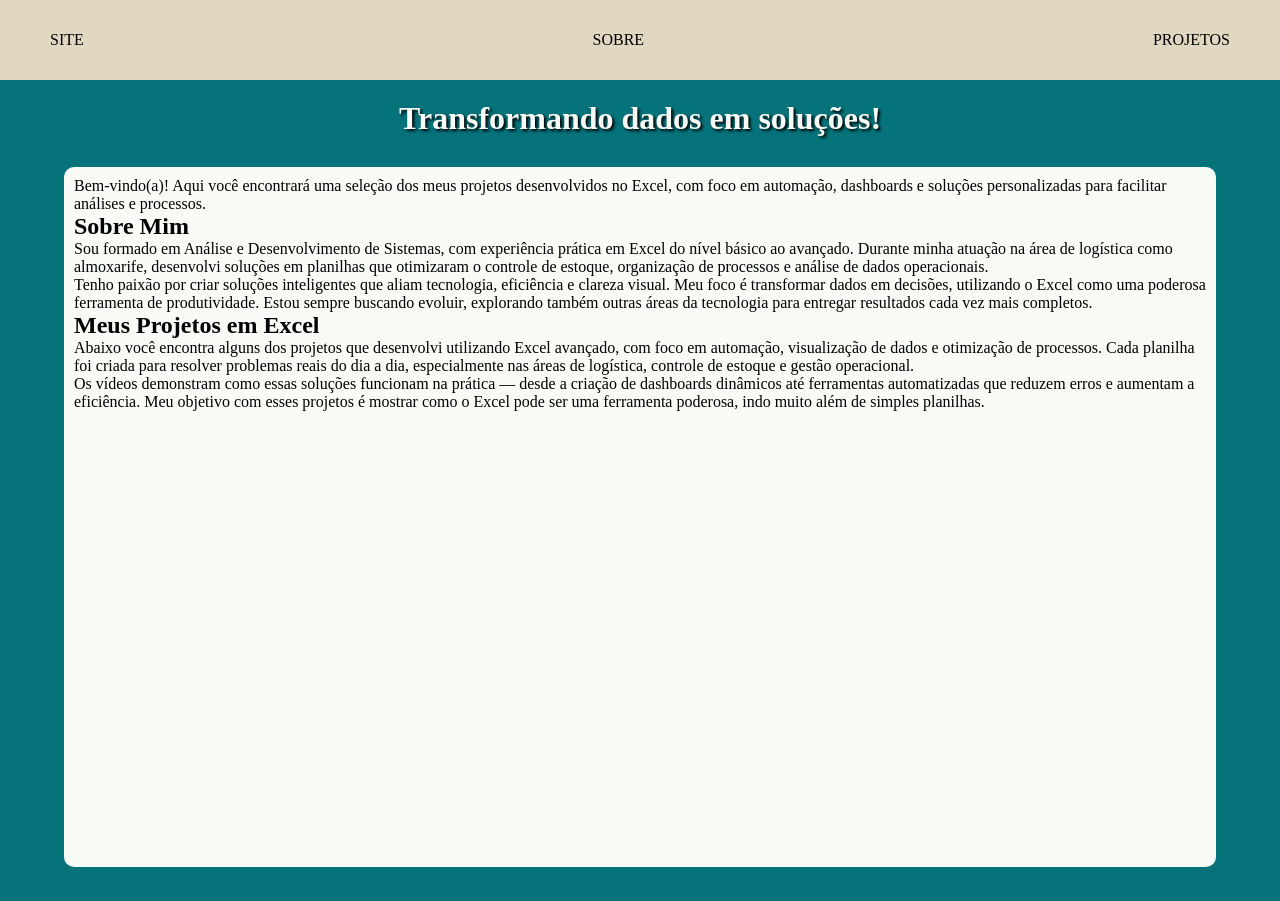
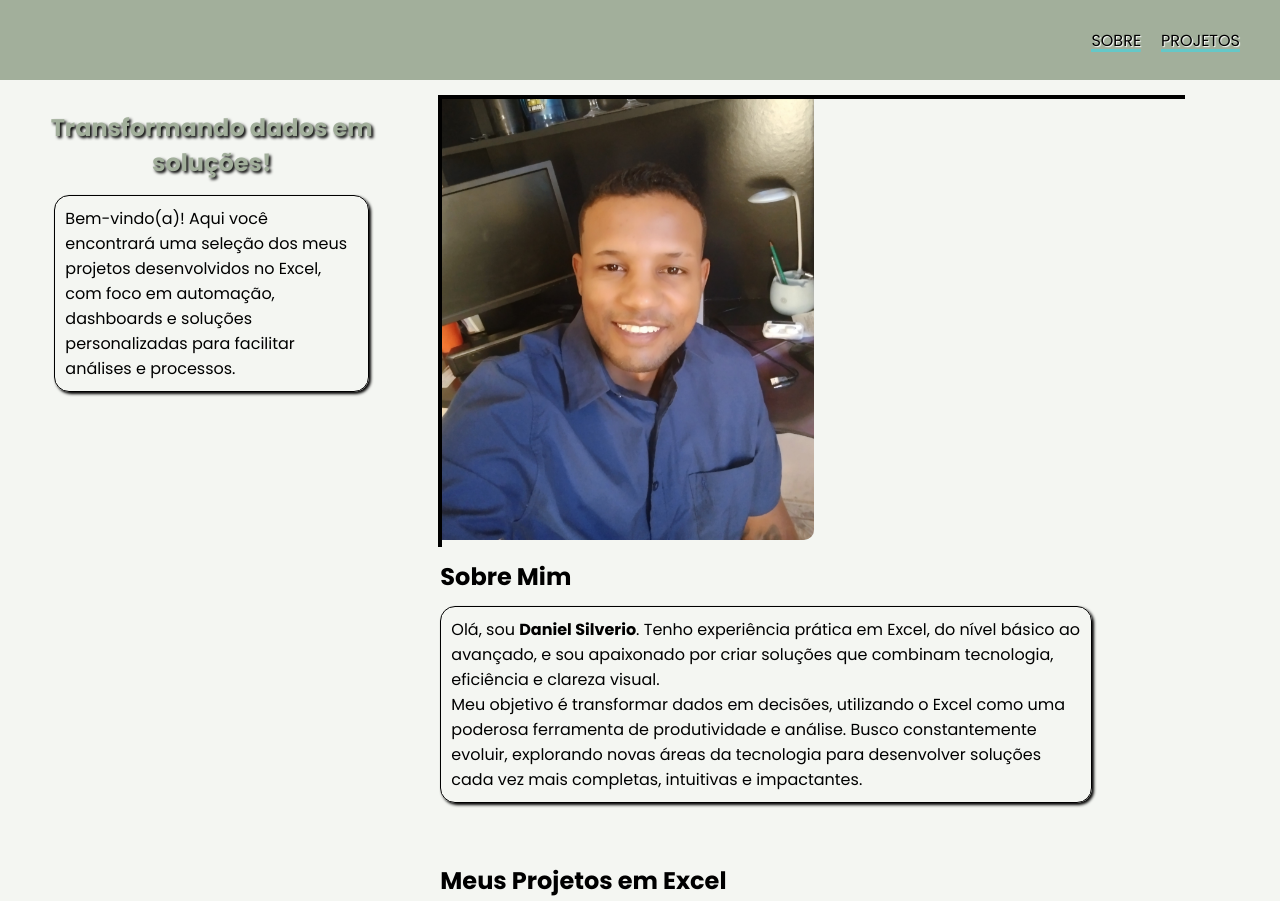
Before and after one commit to Danielsilverio81/my-space-for-Excel-projects-portifolio, a plain HTML site: page index.html in a window 1280 px wide. Shown: the top 901 px of the page. Drawn offline with Linux system fonts and the light colour scheme.

Commit message:
Criação dos cards de informação, estilização de textos e adição do css grid

```diff
--- a/index.html
+++ b/index.html
@@ -1,24 +1,27 @@
 <!DOCTYPE html>
 <html lang="pt-br">
+
 <head>
   <meta charset="UTF-8" />
   <meta name="viewport" content="width=device-width, initial-scale=1.0" />
   <link rel="stylesheet" href="src/css/style.css">
+  <link href="https://fonts.googleapis.com/css2?family=Poppins:wght@400;600;700&display=swap" rel="stylesheet">
   <title>Portfolio de Excel</title>
 </head>
+
 <body>
+  <div class="container">
     <header>
       <nav>
         <ul>
-          <li><a href="/">SITE</a></li>
           <li><a href="#about">SOBRE</a></li>
           <li><a href="#projects">PROJETOS</a></li>
         </ul>
       </nav>
     </header>
-    <main>
+    <aside>
+      <div class="sidebar">
         <h1>Transformando dados em soluções!</h1>
-      <div class="box-container">
         <div class="call-action">
           <p>
             Bem-vindo(a)! Aqui você encontrará uma seleção dos meus projetos
@@ -26,27 +29,38 @@
             personalizadas para facilitar análises e processos.
           </p>
         </div>
+    </aside>
+    <main>
       <section>
+        <div class="img-content"><img src="./public/IMG_20240419_165832372~2.jpg" alt="my-photo"></div>
         <h2 id="about">Sobre Mim</h2>
-          <p>
-            Sou formado em Análise e Desenvolvimento de Sistemas, com experiência prática em Excel do nível básico ao avançado. Durante minha atuação na área de logística como almoxarife, desenvolvi soluções em planilhas que otimizaram o controle de estoque, organização de processos e análise de dados operacionais.
-          </p>
-          <p>
-            Tenho paixão por criar soluções inteligentes que aliam tecnologia, eficiência e clareza visual. Meu foco é transformar dados em decisões, utilizando o Excel como uma poderosa ferramenta de produtividade. Estou sempre buscando evoluir, explorando também outras áreas da tecnologia para entregar resultados cada vez mais completos.
-          </p>
+        <div class="about-info">
+          <p>Olá, sou <strong>Daniel Silverio</strong>. Tenho experiência prática em Excel, do nível básico ao avançado, e sou apaixonado por criar soluções que combinam tecnologia, eficiência e clareza visual.</p>
+
+          <p>Meu objetivo é transformar dados em decisões, utilizando o Excel como uma poderosa ferramenta de produtividade e análise. Busco constantemente evoluir, explorando novas áreas da tecnologia para desenvolver soluções cada vez mais completas, intuitivas e impactantes.</p>
+
+        </div>
       </section>
       <section>
         <h2 id="projects">Meus Projetos em Excel</h2>
+        <div class="projects-info" >
           <p>
-            Abaixo você encontra alguns dos projetos que desenvolvi utilizando Excel avançado, com foco em automação, visualização de dados e otimização de processos. Cada planilha foi criada para resolver problemas reais do dia a dia, especialmente nas áreas de logística, controle de estoque e gestão operacional.
+            Abaixo você encontra alguns dos projetos que desenvolvi utilizando Excel avançado, com foco em automação,
+            visualização de dados e otimização de processos. Cada planilha foi criada para resolver problemas reais do
+            dia a dia, especialmente nas áreas de logística, controle de estoque e gestão operacional.
           </p>
           <p>
-            Os vídeos demonstram como essas soluções funcionam na prática — desde a criação de dashboards dinâmicos até ferramentas automatizadas que reduzem erros e aumentam a eficiência. Meu objetivo com esses projetos é mostrar como o Excel pode ser uma ferramenta poderosa, indo muito além de simples planilhas.
+            Os vídeos demonstram como essas soluções funcionam na prática — desde a criação de dashboards dinâmicos até
+            ferramentas automatizadas que reduzem erros e aumentam a eficiência. Meu objetivo com esses projetos é
+            mostrar como o Excel pode ser uma ferramenta poderosa, indo muito além de simples planilhas.
           </p>
+        </div>
       </section>
 
   </div>
 
   </main>
+  </div>
 </body>
+
 </html>
--- a/src/scss/base/_reset.scss
+++ b/src/scss/base/_reset.scss
@@ -1,5 +1,24 @@
+@use "../base/typography" as *;
+@use "../utils/variable" as *;
+
 * {
     margin: 0;
     padding: 0;
     box-sizing: border-box;
 }
+
+body {
+    width: 100%;
+    min-height: 100vh;
+    background-color: $primary-color;
+    font-family: $typography-default;
+}
+
+.container {
+    display: grid;
+    gap: 5px;
+    grid-template-columns: repeat(3, 1fr);
+    grid-template-areas:
+    "header header header"
+    "sidebar main main";
+}
--- /dev/null
+++ b/src/scss/base/_typography.scss
@@ -0,0 +1 @@
+$typography-default: 'Poppins', sans-serif;
--- a/src/scss/layout/_header.scss
+++ b/src/scss/layout/_header.scss
@@ -1,32 +1,47 @@
 @use "../utils/variable" as *;
 @use "../utils/mixins" as *;
 
-
-body {
-    background-color: $primary-color;
-}
-
 header {
+  grid-area: header;
   background-color: $header-background;
   width: 100%;
   height: 80px;
   @include center;
-    padding: 10px 50px;
+  padding: 10px 40px;
 }
 
 nav {
   width: 100%;
   ul {
-        @include center;
-        justify-content: space-between;
-        gap: 10px;
+    display: flex;
+    justify-content: end;
+    gap: 20px;
     li {
       list-style: none;
       a {
         color: black;
+        text-shadow: 1px 1px 1px white;
+        background: linear-gradient(
+            to right,
+            rgba(100, 200, 200, 1),
+            rgba(100, 200, 200, 1)
+          ),
+          linear-gradient(
+            to right,
+            rgba(255, 0, 0, 1),
+            rgba(255, 0, 180, 1),
+            rgba(0, 100, 200, 1)
+          );
+        background-size: 100% 3px, 0 3px;
+        background-position: 100% 100%, 0 100%;
+        background-repeat: no-repeat;
+        transition: background-size 400ms;
         text-decoration: none;
         cursor: pointer;
+        &:hover {
+            background-size: 0 3px, 100% 3px;
         }
       }
     }
   }
+}
--- a/src/scss/layout/_main.scss
+++ b/src/scss/layout/_main.scss
@@ -1,17 +1,32 @@
 @use "../utils/variable" as *;
+@use "../utils/mixins" as *;
 
-h1 {
-    margin: 20px 10px;
-    text-align: center;
-    color: $secondary-color;
-    text-shadow: 2px 2px 3px black;
+
+.img-content {
+    margin: 10px;
+    border: 4px solid;
+    border-right: none;
+    border-bottom: none;
+   img {
+    width: 50%;
+    border-bottom-right-radius: $radius-10;
+   }
 }
 
-.box-container {
-    margin: 30px auto;
-    padding: 10px;
-    background-color: $secondary-color;
+main {
+    grid-area: main;
     width: 90%;
-    height: 700px;
-    border-radius: 10px;
+    #about {
+        margin: 12px;
+    }
+    .about-info {
+        @include card;
+    }
+    #projects {
+        margin: 12px;
+        margin-top: 60px;
+    }
+    .projects-info {
+        @include card;
+    }
 }
--- /dev/null
+++ b/src/scss/layout/_sidebar.scss
@@ -0,0 +1,22 @@
+@use "../utils/variable" as *;
+
+
+h1 {
+    padding: 10px;
+    color: $header-background;
+    text-shadow: 2px 2px 3px black;
+    text-align: center;
+}
+
+.sidebar {
+    padding: 15px;
+    grid-area: sidebar;
+    .call-action {
+        margin: 5px auto;
+        padding: 10px;
+        border: 1px solid black;
+        border-radius: $radius-15;
+        box-shadow: 2px 2px 3px black;
+        width: 80%;
+    }
+}
--- a/src/scss/style.scss
+++ b/src/scss/style.scss
@@ -1,3 +1,4 @@
 @use "./base/reset";
 @use "./layout/header";
 @use "./layout/main";
+@use "./layout/sidebar"
--- a/src/scss/utils/_mixins.scss
+++ b/src/scss/utils/_mixins.scss
@@ -3,3 +3,12 @@
     align-items: center;
     justify-content: center;
 }
+
+@mixin card {
+    margin: 12px;
+    padding: 10px;
+    border: 1px solid black;
+    border-radius: 15px;
+    box-shadow: 2px 2px 3px black;
+    width: 85%;
+}
--- a/src/scss/utils/_variable.scss
+++ b/src/scss/utils/_variable.scss
@@ -1,3 +1,5 @@
-$primary-color: #06737B;
+$primary-color: #F4F6F2;
 $secondary-color: #F9FBF7;
-$header-background: #E1D8C2;
+$header-background: #A2AF9B;
+$radius-10: 10px;
+$radius-15: 15px;
```
Also changed, not shown: public/IMG_20240419_165832372~2.jpg (added), src/css/style.css, 1 other file. Lines whose indentation alone changed are shown as unchanged.
